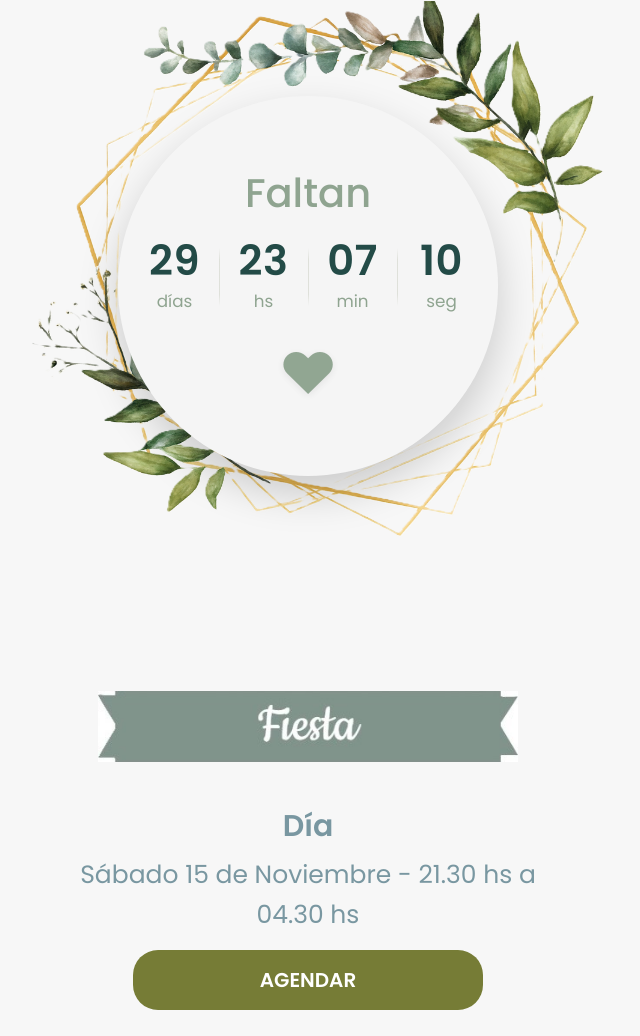
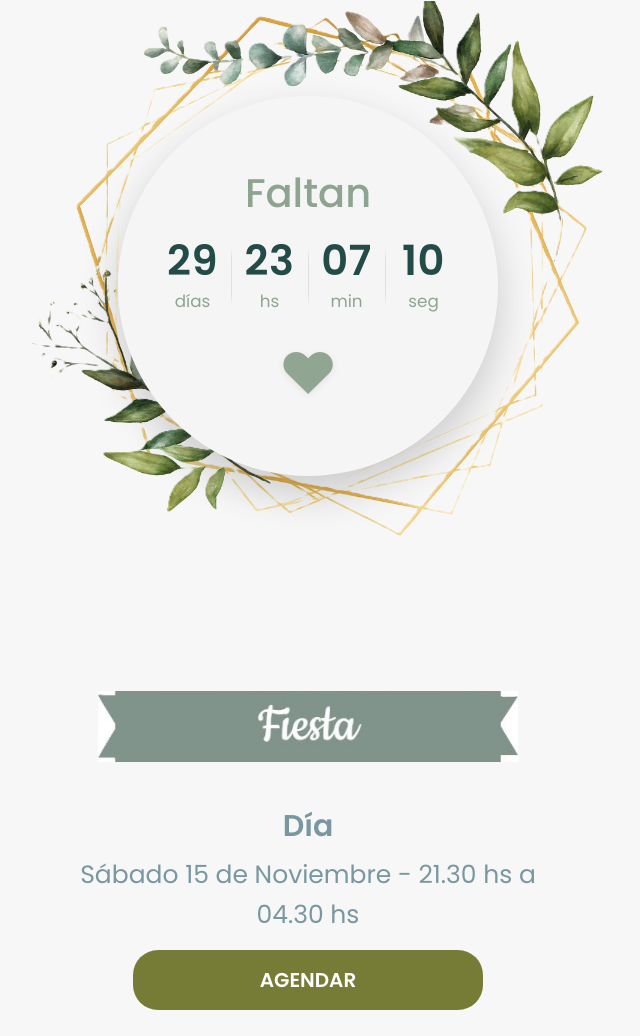
Before and after one commit to LucianaXV/invitacionVirtual, a plain HTML site: page index.html in a window 1280 px wide. Shown: the part 912-1948 px from the top of the page, without its empty margins (332-972 px from the left). Drawn offline with Linux system fonts and the light colour scheme; a web font is replaced by a local one.

Commit message:
Reduce gap in countdown timer style

```diff
--- a/style.css
+++ b/style.css
@@ -217,7 +217,7 @@ body {
     display: flex;
     align-items: center;
     justify-content: center;
-    gap: 10px;
+    gap: 4px;
     margin: 0 auto;
     width: 100%;
 }
```
